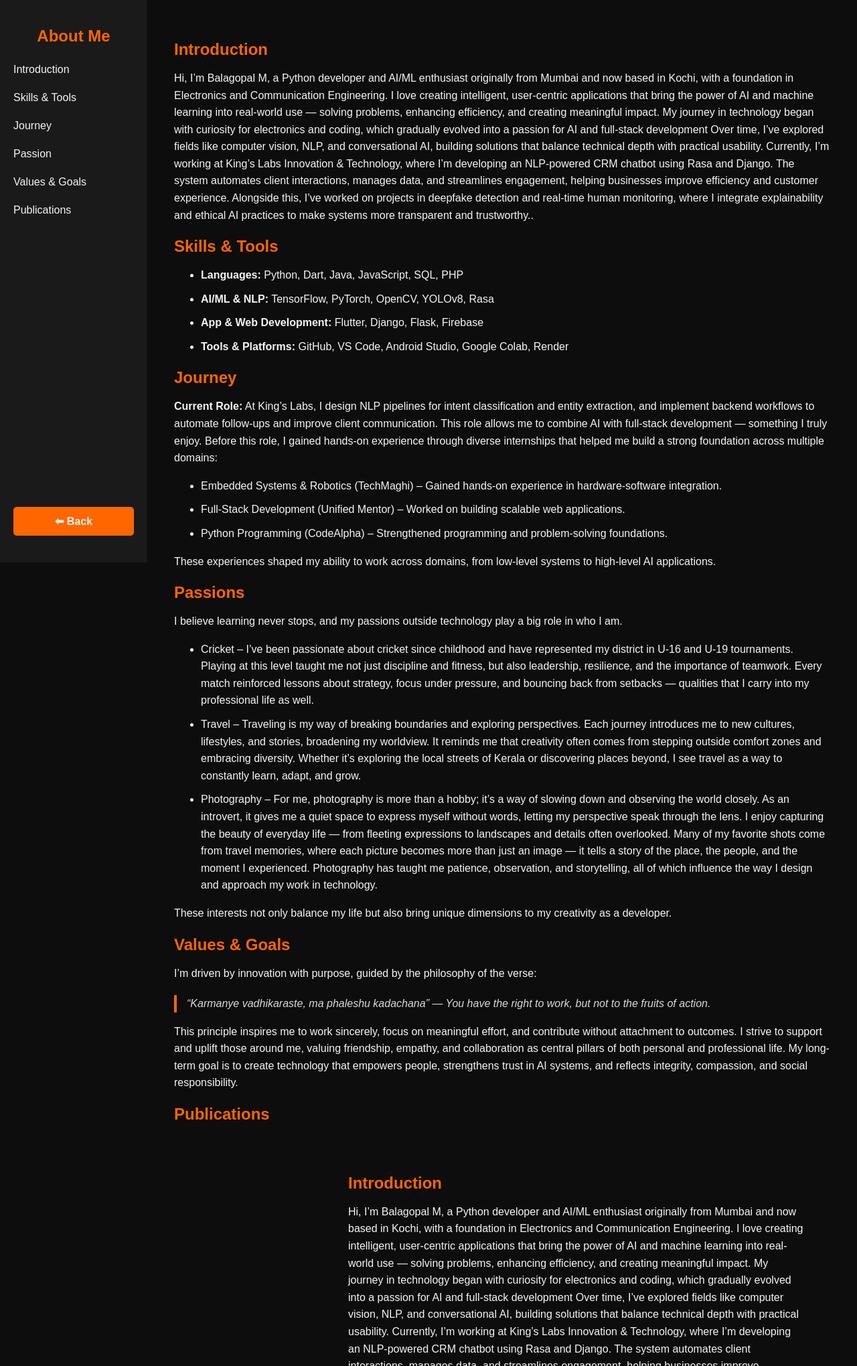
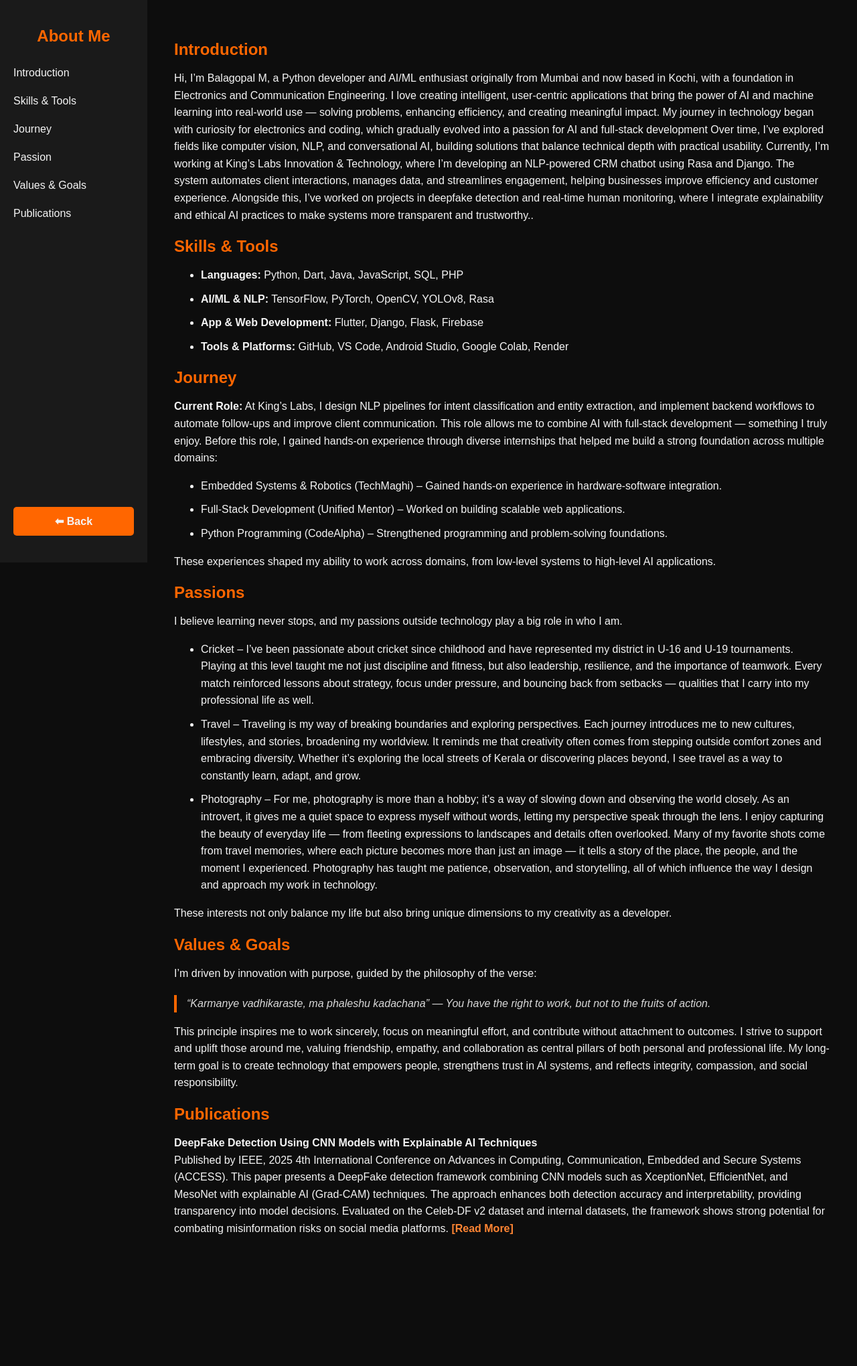
Before and after one commit to addy16-darsh/portfolio, a Flask app: page /journey in a window 1280 px wide. Shown: the top 2040 px of the page at 67% size. After the commit the page ends 1843 px from the top, so only its background shows below. Run offline with Flask 3, Linux system fonts and the light colour scheme.

Commit message:
Update journey.html

```diff
--- a/templates/journey.html
+++ b/templates/journey.html
@@ -1,195 +1,4 @@
 <!DOCTYPE html>
-<html lang="en">
-<head>
-  <meta charset="UTF-8">
-  <meta name="viewport" content="width=device-width, initial-scale=1.0">
-  <title>About Me | {{ data.name }}</title>
-  <style>
-    body {
-      margin: 0;
-      font-family: Arial, sans-serif;
-      display: flex;
-      min-height: 100vh;
-      background-color: #0d0d0d;
-      color: #f5f5f5;
-      scroll-behavior: smooth;
-    }
-
-    /* Sidebar */
-    .sidebar {
-      width: 220px;
-      background-color: #1a1a1a;
-      display: flex;
-      flex-direction: column;
-      justify-content: space-between;
-      padding: 20px 0;
-      height: 100vh;
-      position: fixed;
-      left: 0;
-      top: 0;
-    }
-
-    .sidebar h2 {
-      text-align: center;
-      color: #ff6600;
-      margin-bottom: 20px;
-    }
-
-    .sidebar a {
-      padding: 12px 20px;
-      color: #f5f5f5;
-      text-decoration: none;
-      display: block;
-      transition: background 0.3s, color 0.3s;
-    }
-
-    .sidebar a:hover {
-      background-color: #ff6600;
-      color: #0d0d0d;
-    }
-
-    /* Content */
-    .content {
-      flex-grow: 1;
-      padding: 40px;
-      margin-left: 220px;
-      overflow-y: auto;
-    }
-
-    .content h2 {
-      color: #ff6600;
-      margin-bottom: 15px;
-    }
-
-    .content p, .content blockquote, .content li {
-      line-height: 1.6;
-      margin-bottom: 10px;
-    }
-
-    blockquote {
-      border-left: 4px solid #ff6600;
-      padding-left: 15px;
-      color: #d9d9d9;
-      font-style: italic;
-      margin: 20px 0;
-    }
-
-    .back-button {
-      margin: 20px;
-      padding: 10px 15px;
-      background-color: #ff6600;
-      color: #0d0d0d;
-      text-decoration: none;
-      text-align: center;
-      border-radius: 5px;
-      font-weight: bold;
-      transition: background 0.3s;
-      display: block;
-    }
-
-    .back-button:hover {
-      background-color: #e65c00;
-    }
-
-    .pub-list {
-      list-style: none;
-      padding-left: 0;
-    }
-
-    .pub-list li {
-      margin-bottom: 15px;
-    }
-
-    .pub-list a {
-      color: #ff8533;
-      text-decoration: none;
-      font-weight: bold;
-    }
-
-    .pub-list a:hover {
-      text-decoration: underline;
-    }
-
-    @media (max-width: 768px) {
-      body { flex-direction: column; }
-      .sidebar { width: 100%; height: auto; position: relative; }
-      .content { margin-left: 0; padding: 20px; }
-    }
-  </style>
-</head>
-<body>
-  <!-- Sidebar -->
-  <div class="sidebar">
-    <div>
-      <h2>About Me</h2>
-      <a href="#intro">Introduction</a>
-      <a href="#skills">Skills & Tools</a>
-      <a href="#journey">Journey</a>
-      <a href="#personality">Passion</a>
-      <a href="#values">Values & Goals</a>
-      <a href="#publications">Publications</a>
-    </div>
-    <a href="{{ url_for('index') }}" class="back-button">⬅ Back</a>
-  </div>
-
-  <!-- Content -->
-  <div class="content">
-    <!-- Intro -->
-    <div id="intro" class="section">
-      <h2>Introduction</h2>
-      <p>{{ data.sections.intro }}</p>
-    </div>
-
-    <!-- Skills -->
-    <div id="skills" class="section">
-      <h2>Skills & Tools</h2>
-      <ul>
-        {% for category, items in data.sections.skills.items() %}
-          <li><strong>{{ category }}:</strong> {{ items|join(', ') }}</li>
-        {% endfor %}
-      </ul>
-    </div>
-
-    <!-- Journey -->
-    <div id="journey" class="section">
-      <h2>Journey</h2>
-      <p><strong>Current Role:</strong> {{ data.sections.journey.current_role }}</p>
-      <ul>
-        {% for exp in data.sections.journey.past_experience %}
-          <li>{{ exp }}</li>
-        {% endfor %}
-      </ul>
-      <p>{{ data.sections.journey.outro }}</p>
-    </div>
-
-    <!-- Personality -->
-    <div id="personality" class="section">
-      <h2>Passions</h2>
-      <p>{{ data.sections.personality.intro }}</p>
-      <ul>
-        {% for item in data.sections.personality["items"] %}
-          <li>{{ item }}</li>
-        {% endfor %}
-      </ul>
-      <p>{{ data.sections.personality.outro }}</p>
-    </div>
-
-    <!-- Values -->
-    <div id="values" class="section">
-      <h2>Values & Goals</h2>
-      <p>I’m driven by innovation with purpose, guided by the philosophy of the verse:</p>
-      <blockquote>“Karmanye vadhikaraste, ma phaleshu kadachana” — You have the right to work, but not to the fruits of action.</blockquote>
-      <p>
-        This principle inspires me to work sincerely, focus on meaningful effort, and contribute without attachment to outcomes.
-        I strive to support and uplift those around me, valuing friendship, empathy, and collaboration as central pillars of both personal and professional life.
-        My long-term goal is to create technology that empowers people, strengthens trust in AI systems, and reflects integrity, compassion, and social responsibility.
-      </p>
-    </div>
-
-    <!-- Publications -->
-    <div id="publications" class="section">
-      <h2>Publications</h2>
-      <!DOCTYPE html>
 <html lang="en">
 <head>
   <meta charset="UTF-8">
```
